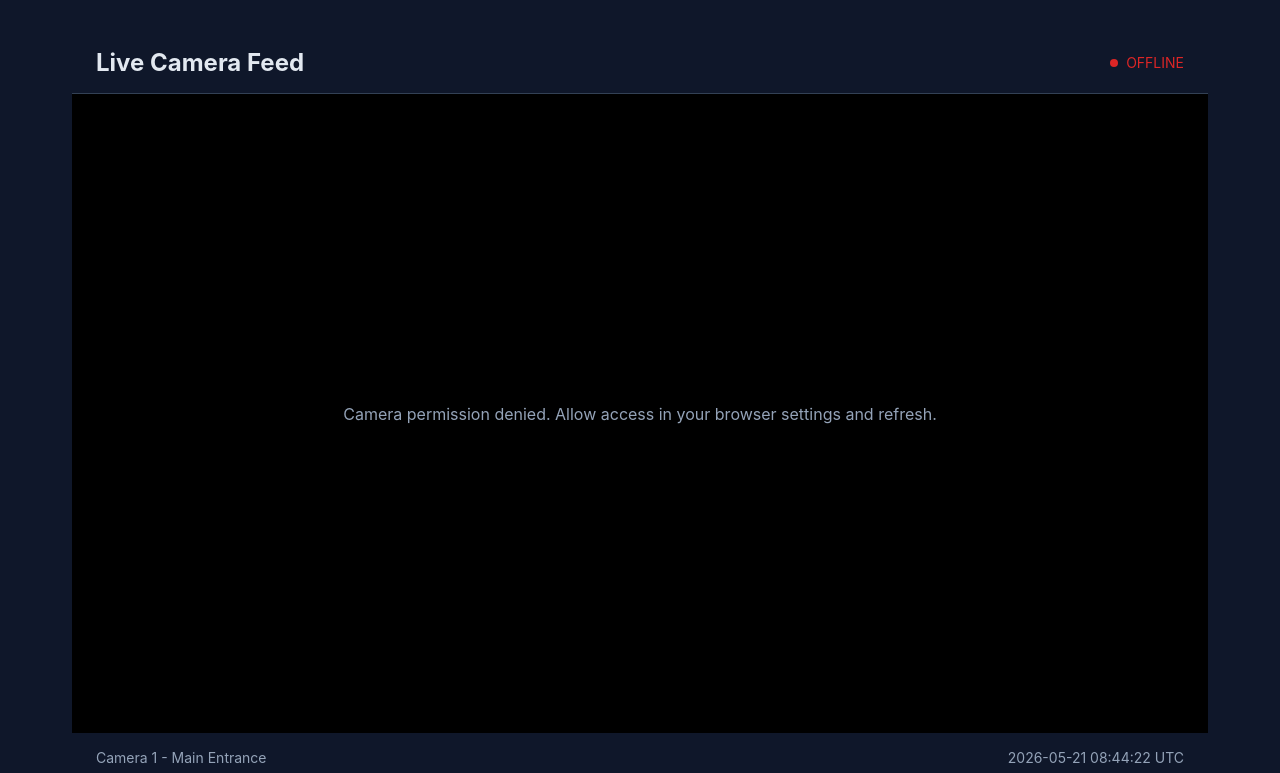
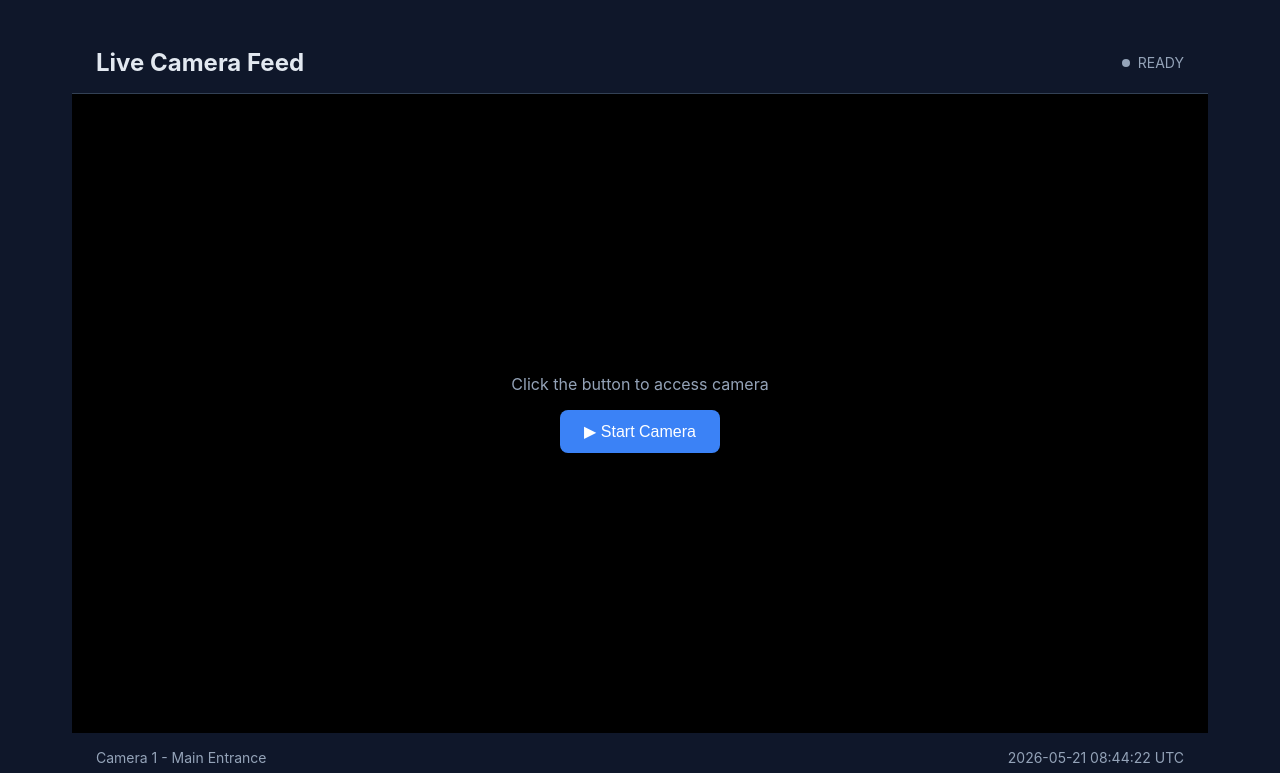
Before and after one commit to Saladze1/SystemMonitoring, a Python web app: template templates/camera.html in a window 1280 px wide. Shown: the top 773 px of the page. Run offline with Jinja, Linux system fonts and the light colour scheme; the template is opened without the code that fills it, so the values that code supplies are empty.

Commit message:
Update camera overlay and status messages

```diff
--- a/templates/camera.html
+++ b/templates/camera.html
@@ -47,7 +47,7 @@
 }
 .camera-overlay {
     position: absolute;
-    display: none;
+    display: flex;
     flex-direction: column;
     align-items: center;
     justify-content: center;
@@ -82,25 +82,23 @@
 <div class="camera-container">
     <div class="camera-header">
         <h2>Live Camera Feed</h2>
-        <div style="display:flex; align-items:center; gap:1rem; flex-wrap:wrap;">
-            <div class="camera-status">
-                <div class="status-dot" id="statusDot"></div>
-                <span style="color: #94a3b8; font-size: 0.875rem;" id="statusText">STARTING...</span>
-            </div>
+        <div class="camera-status">
+            <div class="status-dot" id="statusDot"></div>
+            <span style="color: #94a3b8; font-size: 0.875rem;" id="statusText">READY</span>
         </div>
     </div>
 
     <div class="camera-feed" id="feedContainer">
         <video id="cameraVideo" autoplay playsinline muted></video>
         <div class="camera-overlay" id="overlay">
-            <p id="overlayMsg"></p>
-            <button class="start-btn" id="startBtn" style="display:none;" onclick="startCamera()">▶ Start Camera</button>
+            <p id="overlayMsg">Click the button to access camera</p>
+            <button class="start-btn" id="startBtn" onclick="startCamera()">▶ Start Camera</button>
         </div>
     </div>
 
     <div class="camera-info">
         <span>Camera 1 - Main Entrance</span>
-        <span id="timestamp">{{ now().strftime('%Y-%m-%d %H:%M:%S UTC') }}</span>
+        <span id="timestamp">Waiting for feed...</span>
     </div>
 </div>
 {% endblock %}
@@ -111,65 +109,35 @@ const video = document.getElementById('cameraVideo');
 const statusDot = document.getElementById('statusDot');
 const statusText = document.getElementById('statusText');
 const overlay = document.getElementById('overlay');
-const overlayMsg = document.getElementById('overlayMsg');
 const startBtn = document.getElementById('startBtn');
 
-function setStatus(color, text, textColor) {
+function setStatus(color, text) {
     statusDot.style.background = color;
     statusText.textContent = text;
-    statusText.style.color = textColor || color;
-}
-
-function showOverlay(msg, showButton) {
-    overlay.style.display = 'flex';
-    overlayMsg.textContent = msg;
-    startBtn.style.display = showButton ? 'inline-block' : 'none';
-}
-
-function hideOverlay() {
-    overlay.style.display = 'none';
+    statusText.style.color = color;
 }
 
 function startCamera() {
-    setStatus('#f59e0b', 'CONNECTING...', '#f59e0b');
-    hideOverlay();
+    setStatus('#f59e0b', 'CONNECTING...');
 
     navigator.mediaDevices.getUserMedia({ video: true, audio: false })
         .then(stream => {
             video.srcObject = stream;
-            video.onloadedmetadata = () => {
-                video.play()
-                    .then(() => {
-                        setStatus('#22c55e', 'LIVE', '#22c55e');
-                        hideOverlay();
-                    })
-                    .catch(() => {
-                        // play() rejected — still try to show frame
-                        setStatus('#22c55e', 'LIVE', '#22c55e');
-                        hideOverlay();
-                    });
-            };
+            overlay.style.display = 'none';
+            setStatus('#22c55e', 'LIVE');
         })
         .catch(err => {
-            if (err.name === 'NotAllowedError') {
-                setStatus('#dc2626', 'OFFLINE', '#dc2626');
-                showOverlay('Camera permission denied. Allow access in your browser settings and refresh.', false);
-            } else {
-                setStatus('#dc2626', 'OFFLINE', '#dc2626');
-                showOverlay('Camera error: ' + err.message, true);
-            }
+            setStatus('#dc2626', 'OFFLINE');
+            console.error("Camera error:", err);
+            alert("Camera access denied or unavailable. Please check browser permissions.");
         });
 }
 
-// Start automatically on page load
-startCamera();
-
-// Update timestamp every second
+// Update timestamp
 setInterval(() => {
     const el = document.getElementById('timestamp');
     if (el) {
-        const now = new Date();
-        el.textContent = now.toISOString().slice(0,19).replace('T',' ') + ' UTC';
+        el.textContent = new Date().toISOString().slice(0,19).replace('T',' ') + ' UTC';
     }
 }, 1000);
 </script>
```
